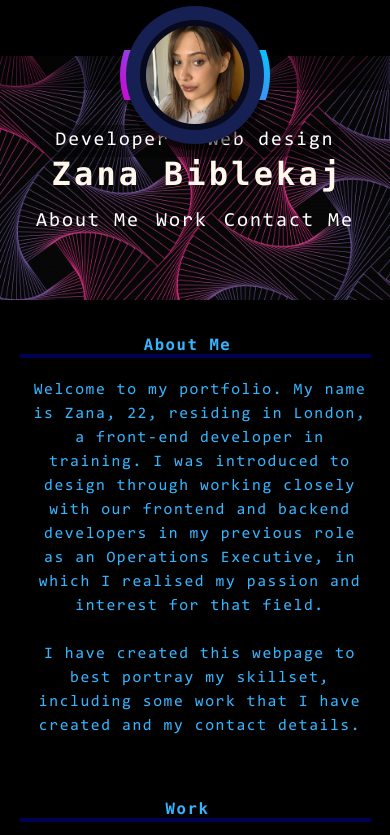
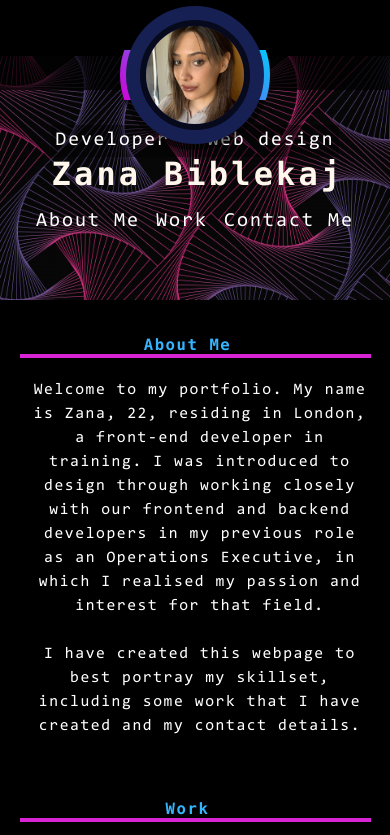
Before and after one commit to zbiblekaj/zanas-portfolio, a plain HTML site: page index.html in a window 390 px wide. Shown: the top 835 px of the page. Drawn offline with Linux system fonts and the light colour scheme; grey boxes are pictures that could not be loaded.

Commit message:
header-style

```diff
--- a/assets/style.css
+++ b/assets/style.css
@@ -24,7 +24,7 @@ body {
   flex-wrap: wrap;
   justify-content: space-between;
   align-items: flex-end;
-  background-color: rgb(0, 0, 0, 0.4);
+  background-color: rgb(0, 0, 0, 0.7);
   color: #FFF7EC;
   line-height: 1.5;
   height: 150px;
@@ -173,7 +173,7 @@ h1, h2, h3, h4, h5, h6 {
   flex: 60%;
   text-align: right;
   line-height: 1.5;
-  color:rgb(54, 181, 255);
+  color:white;
 }
 
 /*style the titles on the page so that they are towards the left of the page*/
@@ -374,7 +374,7 @@ h1, h2, h3, h4, h5, h6 {
     flex: 100%;
     text-align: center;
     border-right: none;
-    border-bottom: 4px solid rgb(0, 0, 85);
+    border-bottom: 4px solid rgb(215, 37, 212);
   }
   .page-section > div {
     flex: 100%;
@@ -408,7 +408,7 @@ h1, h2, h3, h4, h5, h6 {
 
 @media only screen and (max-width: 590px) {
   #contact li{
-    padding: 17px;
+    padding: 13px;
   }
 }
 
```
